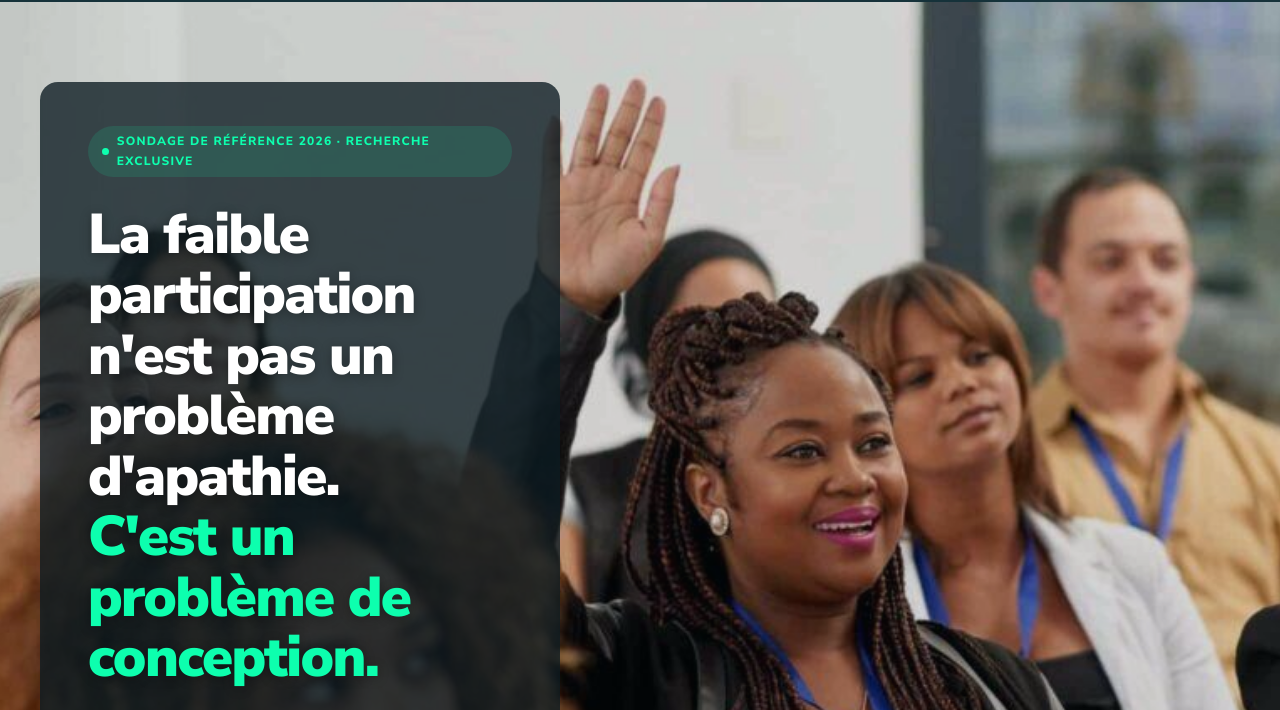
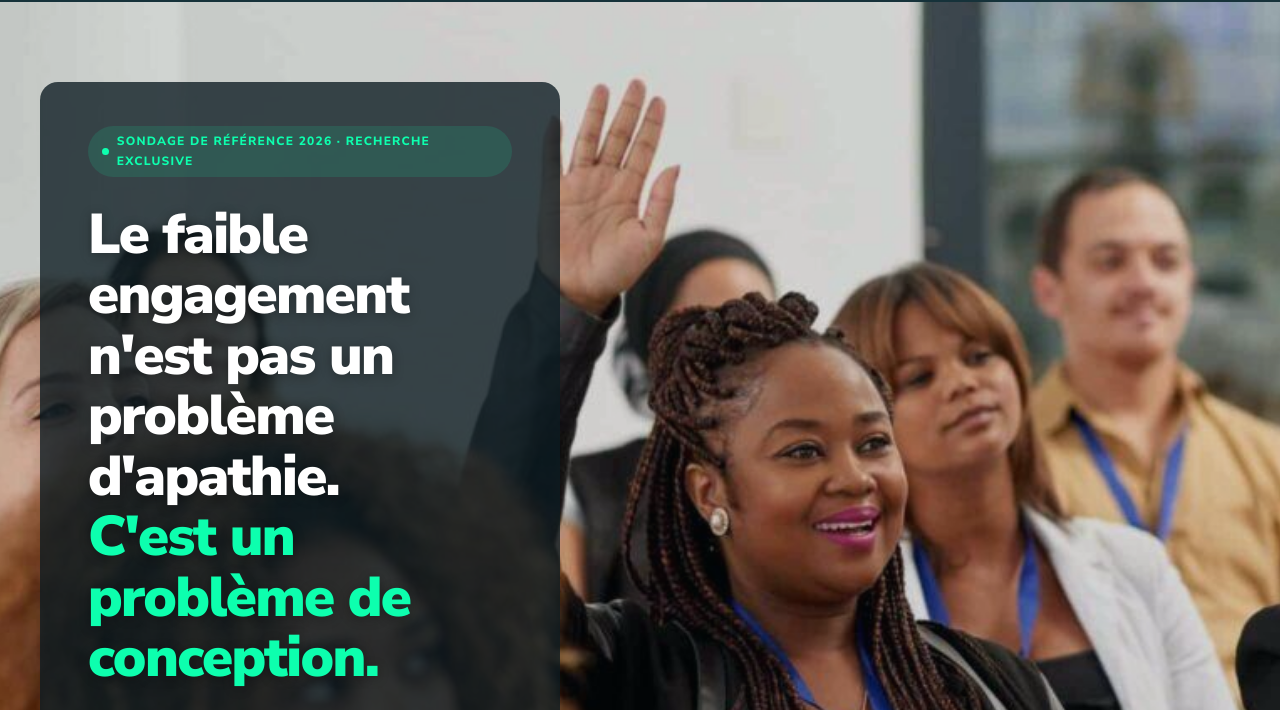
Before and after one commit to CarlMav00/MotionMeetings, a website: page fr/index.html in a window 1280 px wide. Shown: the part 72-782 px from the top of the page. Drawn offline with Linux system fonts and the light colour scheme; a script that the page names is missing.

Commit message:
Change hero headline from 'participation' to 'engagement' on EN and FR pages

```diff
--- a/fr/index.html
+++ b/fr/index.html
@@ -556,7 +556,7 @@
   <div class="hero-inner">
     <div class="hero-text">
     <div class="hero-eyebrow">Sondage de référence 2026 · Recherche exclusive</div>
-    <h1>La faible participation<br>n'est pas un problème<br>d'apathie.<br><em>C'est un problème de conception.</em></h1>
+    <h1>Le faible engagement<br>n'est pas un problème<br>d'apathie.<br><em>C'est un problème de conception.</em></h1>
     <p class="hero-sub">Nous avons sondé 300 membres syndiqués partout au Canada, en français et en anglais. Les résultats remettent en question ce que les syndicats ont toujours supposé sur les raisons de l'absence des membres — et sur ce qu'il faut vraiment faire pour changer les choses.</p>
     <div class="hero-meta">
       <div class="hero-meta-item">
```
Also changed, not shown: index.html (+1 -1 lines).
